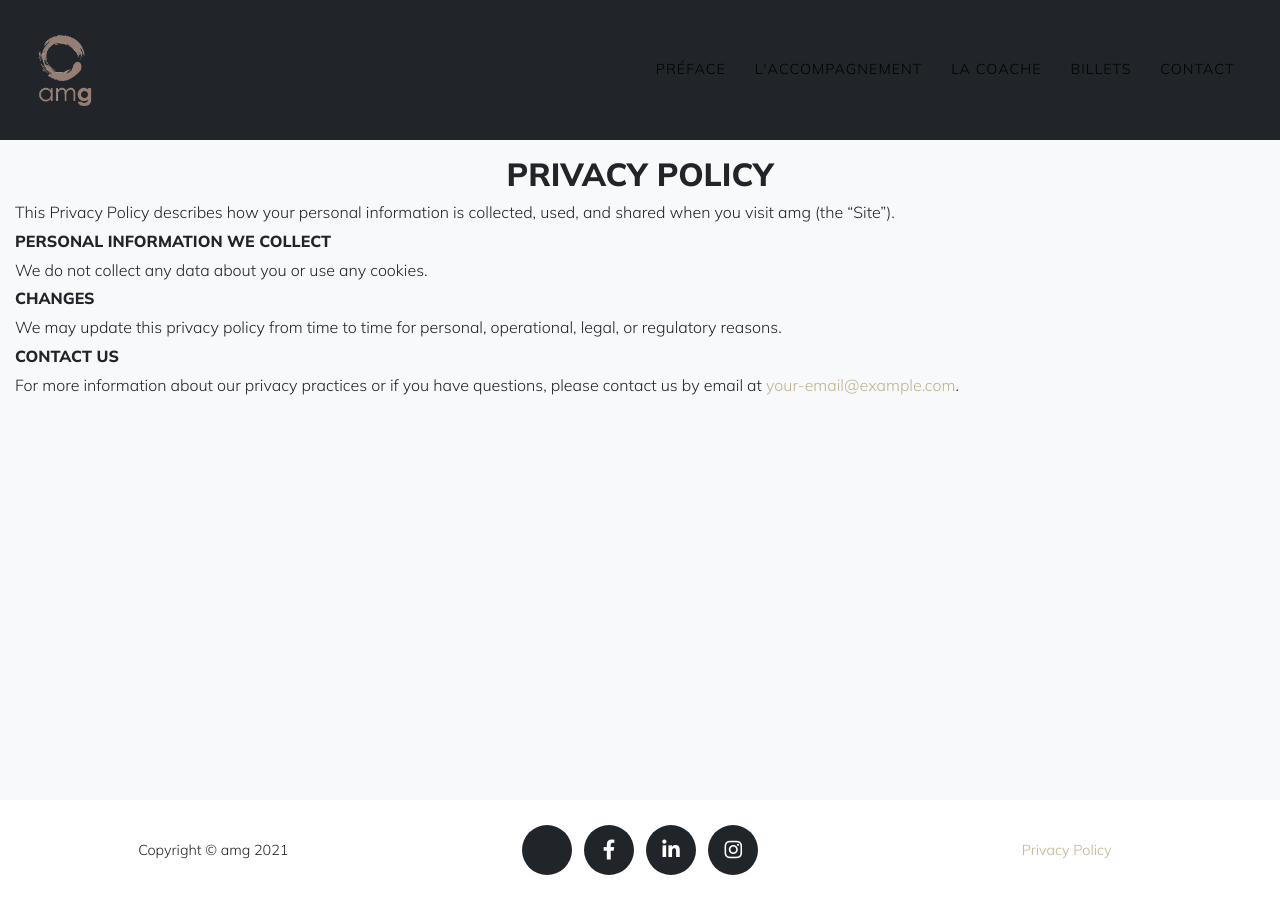
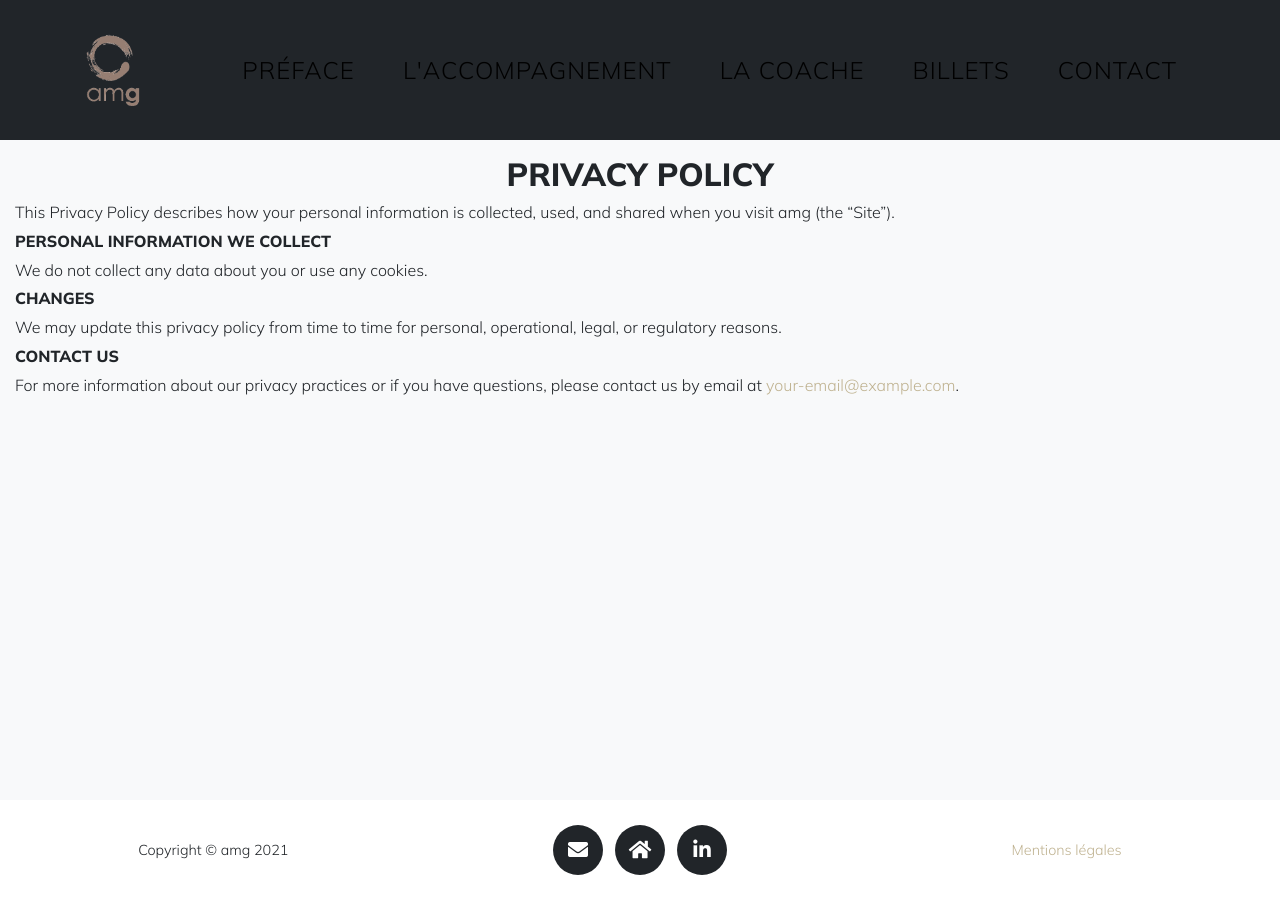
Before and after one commit to barnabegeffroy/amg, a Jekyll site: the page built from legal.md, in a window 1280 px wide. Built offline with Jekyll 4.4.1, drawn with Linux system fonts in a browser that asks for light colours.

Commit message:
Details footer

```diff
--- a/_includes/footer.html
+++ b/_includes/footer.html
@@ -23,7 +23,7 @@
         <div class="col-md-4">
           <ul class="list-inline quicklinks">
             <li class="list-inline-item">
-              <a href="legal">{{ site.data.sitetext.footer.legal | default: "Privacy Policy" }}</a>
+              <a href="legal" target="_blank">{{ site.data.sitetext.footer.legal | default: "Privacy Policy" }}</a>
             </li>
           </ul>
         </div>
--- a/_includes/navheader.html
+++ b/_includes/navheader.html
@@ -42,7 +42,7 @@
 	  {%- if site.data.sitetext.header.text -%}
         <div class="intro-heading">{{ site.data.sitetext.header.text | markdownify }}</div>
 	  {%- endif -%}
-        <a class="btn btn-primary btn-xl js-scroll-trigger" href="{{ site.data.sitetext.header.buttonlink }}"><img width="30" src="../assets/img/arrow.png" alt="Cliquez ici !"/></a>
+        <a class="js-scroll-trigger" href="{{ site.data.sitetext.header.buttonlink }}"><img width="30" src="../assets/img/arrow.png" alt="Cliquez ici !"/></a>
       </div>
     </div>
   </header>
--- a/_sass/components/_navbar.scss
+++ b/_sass/components/_navbar.scss
@@ -9,6 +9,8 @@
     color: $primary;
     border: 0;
     background-color: $primary;
+    padding-right: 5%;
+    padding-left: 5%;
   }
   .navbar-brand {
     color: $primary;
@@ -22,7 +24,7 @@
   .navbar-nav {
     .nav-item {
       .nav-link {
-        font-size: 90%;
+        font-size: 150%;
         font-weight: 400;
         padding: 0.75em 0;
         letter-spacing: 1px;
@@ -39,6 +41,8 @@
   #mainNav {
     padding-top: 25px;
     padding-bottom: 25px;
+    padding-right: 5%;
+    padding-left: 5%;
     -webkit-transition: padding-top 0.3s, padding-bottom 0.3s;
     -moz-transition: padding-top 0.3s, padding-bottom 0.3s;
     transition: padding-top 0.3s, padding-bottom 0.3s;
```
Also changed, not shown: _data/sitetext.yml (+5 -6 lines).
